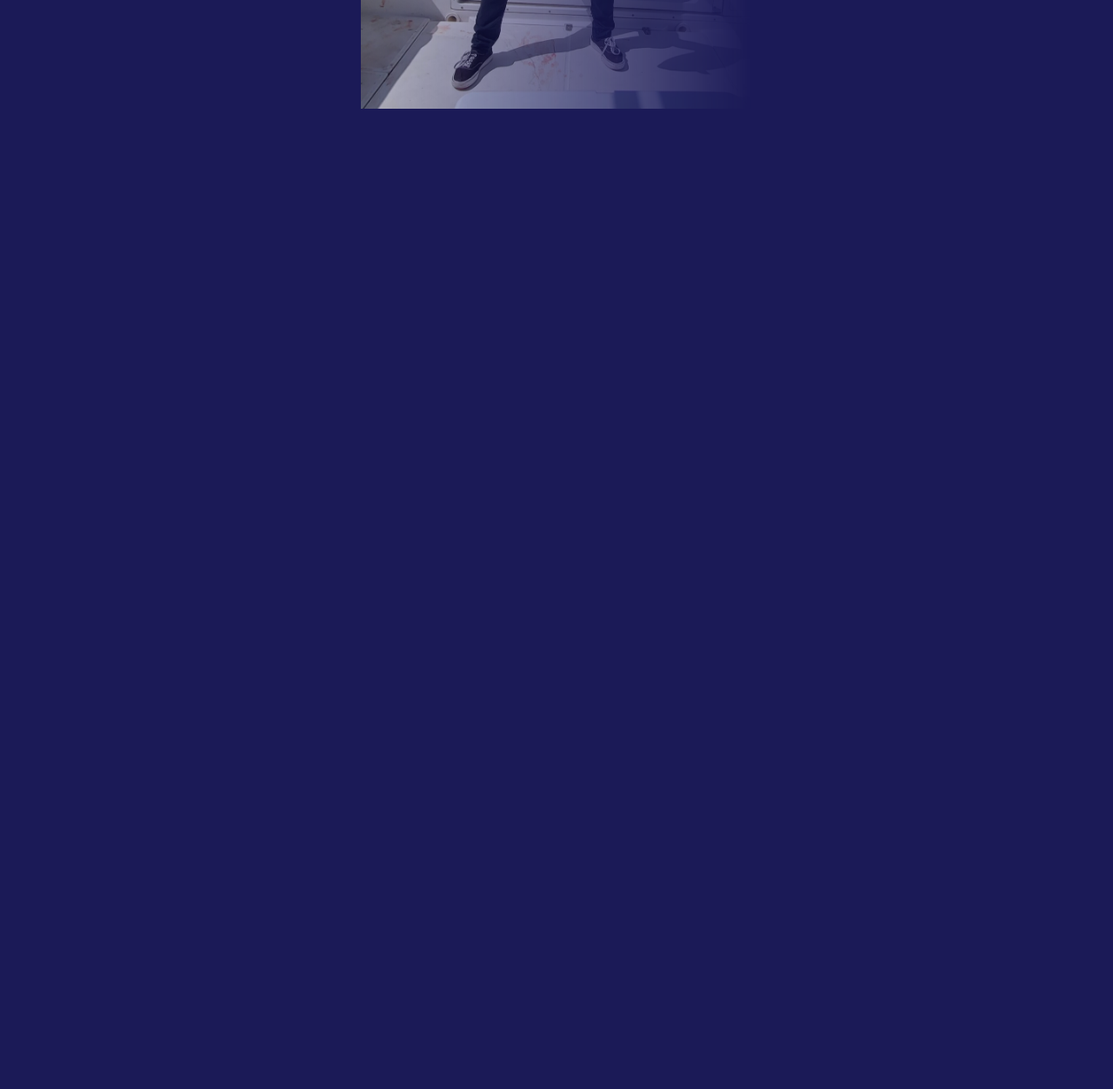
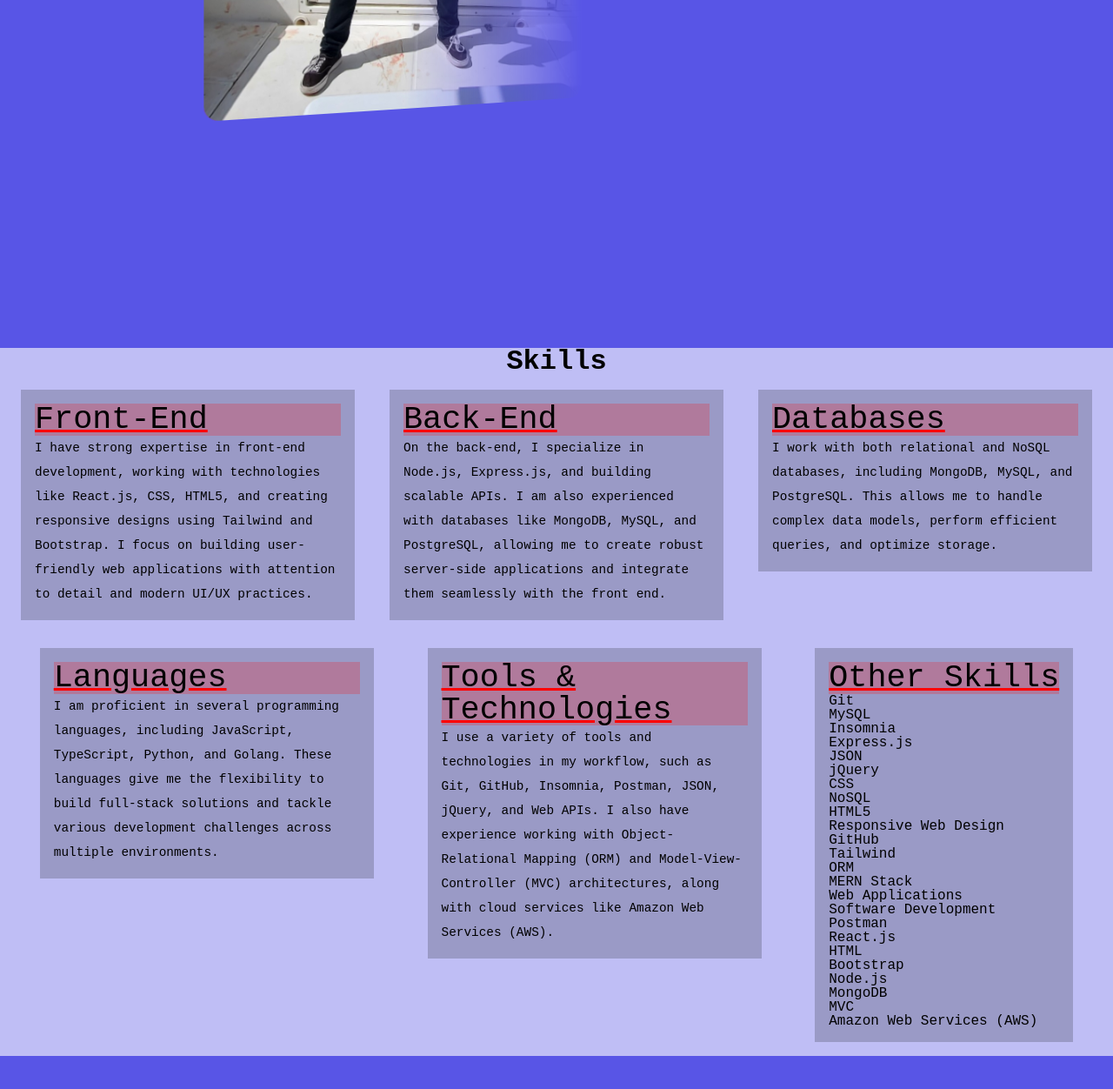
Before and after one commit to charleswt/Portfolio-Website, a website: page index.html in a window 1280 px wide. Shown: the part 500-1752 px from the top of the page at 87% size. Before the commit the page ends 800 px from the top, so only its background shows below. Drawn offline with Linux system fonts and the light colour scheme.

Commit message:
added base layout of skills section

```diff
--- a/assets/styles/css/style.css
+++ b/assets/styles/css/style.css
@@ -5,7 +5,7 @@
 }
 
 html {
-  background-color: rgb(27, 26, 87);
+  background-color: rgb(88, 85, 230);
   scroll-behavior: smooth;
 }
 
@@ -90,7 +90,7 @@ header {
 .menu-13 {
   padding-bottom: 1px solid red;
   position: absolute;
-  left: 5rem; /* Initial position */
+  left: 5rem;
   opacity: 0;
   transition: opacity 0.1s, left 0.3s;
 }
@@ -109,19 +109,19 @@ header {
 /* Hover and click effect for each menu item */
 .menu:hover .menu-1,
 .menu.menu-open .menu-1 {
-  left: 7.5rem; /* First item moves to 6.5rem */
+  left: 7.5rem;
 }
 .menu:hover .menu-2,
 .menu.menu-open .menu-2 {
-  left: 9rem;   /* Second item moves to 8rem */
+  left: 9rem;
 }
 .menu:hover .menu-3,
 .menu.menu-open .menu-3 {
-  left: 10.5rem; /* Third item moves to 9.5rem */
+  left: 10.5rem;
 }
 .menu:hover .menu-4,
 .menu.menu-open .menu-4 {
-  left: 12rem;  /* Fourth item moves to 11rem */
+  left: 12rem;
 }
 .menu:hover .menu-5,
 .menu.menu-open .menu-5 {
@@ -218,43 +218,42 @@ header {
 
 /* ABOUT */
 
-
-
 .about-me p, .about-me img {
   position: absolute;
   --a: 8deg;
   aspect-ratio: 1;
   cursor: pointer;
-  -webkit-mask:
-    linear-gradient(135deg,#000c 40%,#000,#000c 60%)
-    100% 100%/250% 250%;
 }
 
 @keyframes aboutMeP {
-  from {
+  0% {
     opacity: 0;
     transform: perspective(1000px) rotate3d(var(--r,0,1),0,calc(var(--i,-2)*var(--a)));
   }
-  to {
-    margin-left: 100px;
+  100% {
+    margin-left: 350px;
     transform: perspective(1000px) rotate3d(var(--r,0,1),0,calc(var(--i,-2)*var(--a)));
   }
 }
 
 @keyframes aboutMeImg {
-  from {
+  0% {
+    height:10%;
     transform: perspective(1000px) rotate3d(var(--r,0,1),0,calc(var(--i,0)*var(--a)));
   }
-  to {
-    margin-right: 100px;
+  100% {
+    height: 100%;
+    margin-right: 350px;
     transform: perspective(1000px) rotate3d(var(--r,0,1),0,calc(var(--i,2)*var(--a)));
   }
 }
 
 .about-me img {
   mask-image: linear-gradient(to left, rgba(0, 0, 0, 0), rgb(27, 26, 87) 50%);
+  box-shadow: 3px 3px 8px 20px red;
   max-height: 450px;
-  animation: aboutMeImg 1s ease-in;
+  border-radius: 1rem;
+  animation: aboutMeImg 1s forwards;
 }
 
 .about-me p {
@@ -263,7 +262,7 @@ header {
   font-size: 1.4rem;
   position: relative;
   max-width: 500px;
-  animation: aboutMeP 1s ease-in;
+  animation: aboutMeP 1s forwards;
 }
 
 #about {
@@ -282,3 +281,48 @@ header {
     position: none;
   }
 }
+
+/* SKILLS */
+
+#skills {
+  width: 100vw;
+  background-color: rgba(255, 255, 255, 0.616);
+  margin: 12.5vh 0;
+}
+
+#skills h2 {
+  font-weight: bolder;
+  font-size: 2rem;
+  text-align: center;
+}
+
+#skills span {
+  display: flex;
+  flex-wrap: wrap; /* Ensures items will wrap if they exceed the width */
+  align-items: flex-start;
+  justify-content: space-evenly;
+  width: 100%;
+  height: 100%;
+}
+
+#skills span div {
+  height: fit-content;
+  background-color: rgba(0, 0, 0, 0.192);
+  max-width: 30%; /* Each div will take up to 30% of the width to fit 3 on one line */
+  min-width: 250px; /* Minimum width for responsiveness */
+  margin: 1rem; /* Adds spacing between the items */
+  box-sizing: border-box; /* Ensures padding is included in width calculations */
+  padding: 1rem; /* Adds some inner space */
+}
+
+#skills span div p {
+  line-height: 1.75rem;
+  font-size: .9rem;
+}
+
+#skills span div h3 {
+  font-weight: 300;
+  font-size: 2.3rem;
+  background-color: rgba(255, 0, 0, 0.212);
+  text-decoration: underline red;
+}
--- a/index.html
+++ b/index.html
@@ -65,9 +65,81 @@
             <img src="./assets/images/profile.jpg" alt="profile">
             <p>Hi! I'm a Full Stack Developer with a deep passion for web development and learning. I'm constantly tinkering with new libraries, tools and languages.
             <br></br>
-            I specialize in back end development but have a lot of experience with popular tools such as react that you will see among my projects</p>
+            I specialize in back end development but have a lot of experience with popular tools such as react that you will see among my projects.</p>
         </div>
       </div>
+        </div>
+
+        <div id="skills">
+          <h2>Skills</h2>
+          <span>
+
+            <div>
+              <h3>Front-End</h3>
+              <p>
+                I have strong expertise in front-end development, working with technologies like React.js, CSS, HTML5, and creating responsive designs using Tailwind and Bootstrap. I focus on building user-friendly web applications with attention to detail and modern UI/UX practices.
+              </p>
+            </div>
+
+            <div>
+              <h3>Back-End</h3>
+              <p>
+                On the back-end, I specialize in Node.js, Express.js, and building scalable APIs. I am also experienced with databases like MongoDB, MySQL, and PostgreSQL, allowing me to create robust server-side applications and integrate them seamlessly with the front end.
+              </p>
+            </div>
+
+            <div>
+              <h3>Databases</h3>
+              <p>
+                I work with both relational and NoSQL databases, including MongoDB, MySQL, and PostgreSQL. This allows me to handle complex data models, perform efficient queries, and optimize storage.
+              </p>
+            </div>
+
+            <div>
+              <h3>Languages</h3>
+              <p>
+                I am proficient in several programming languages, including JavaScript, TypeScript, Python, and Golang. These languages give me the flexibility to build full-stack solutions and tackle various development challenges across multiple environments.
+              </p>
+            </div>
+
+            <div>
+              <h3>Tools & Technologies</h3>
+              <p>
+                I use a variety of tools and technologies in my workflow, such as Git, GitHub, Insomnia, Postman, JSON, jQuery, and Web APIs. I also have experience working with Object-Relational Mapping (ORM) and Model-View-Controller (MVC) architectures, along with cloud services like Amazon Web Services (AWS).
+              </p>
+            </div>
+
+            <div>
+              <h3>Other Skills</h3>
+              <ul>
+                <li>Git</li>
+                <li>MySQL</li>
+                <li>Insomnia</li>
+                <li>Express.js</li>
+                <li>JSON</li>
+                <li>jQuery</li>
+                <li>CSS</li>
+                <li>NoSQL</li>
+                <li>HTML5</li>
+                <li>Responsive Web Design</li>
+                <li>GitHub</li>
+                <li>Tailwind</li>
+                <li>ORM</li>
+                <li>MERN Stack</li>
+                <li>Web Applications</li>
+                <li>Software Development</li>
+                <li>Postman</li>
+                <li>React.js</li>
+                <li>HTML</li>
+                <li>Bootstrap</li>
+                <li>Node.js</li>
+                <li>MongoDB</li>
+                <li>MVC</li>
+                <li>Amazon Web Services (AWS)</li>
+              </ul>
+            </div>
+
+          </span>
         </div>
     </main>
     <script src="./src/scripts/scroll.js"></script>
```
